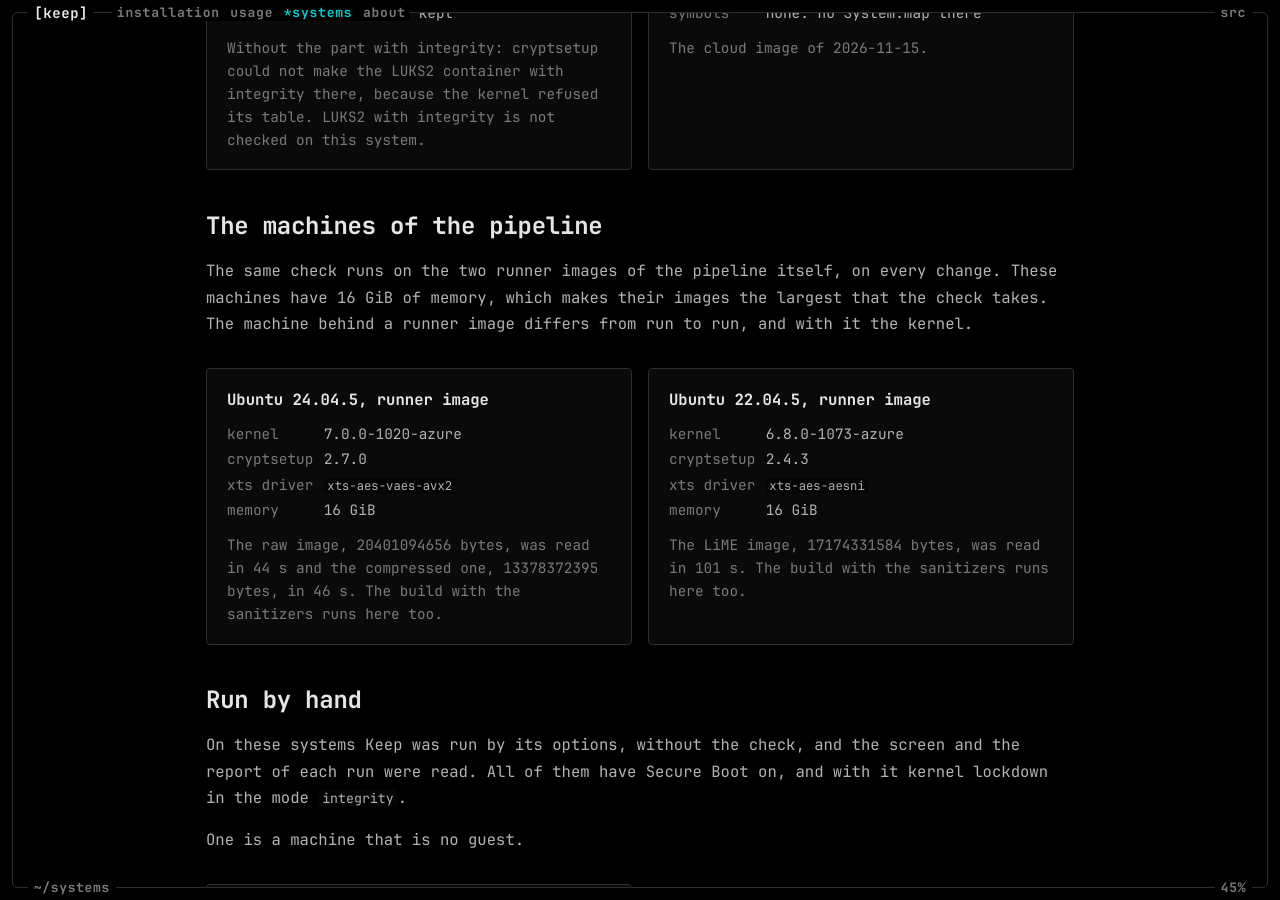
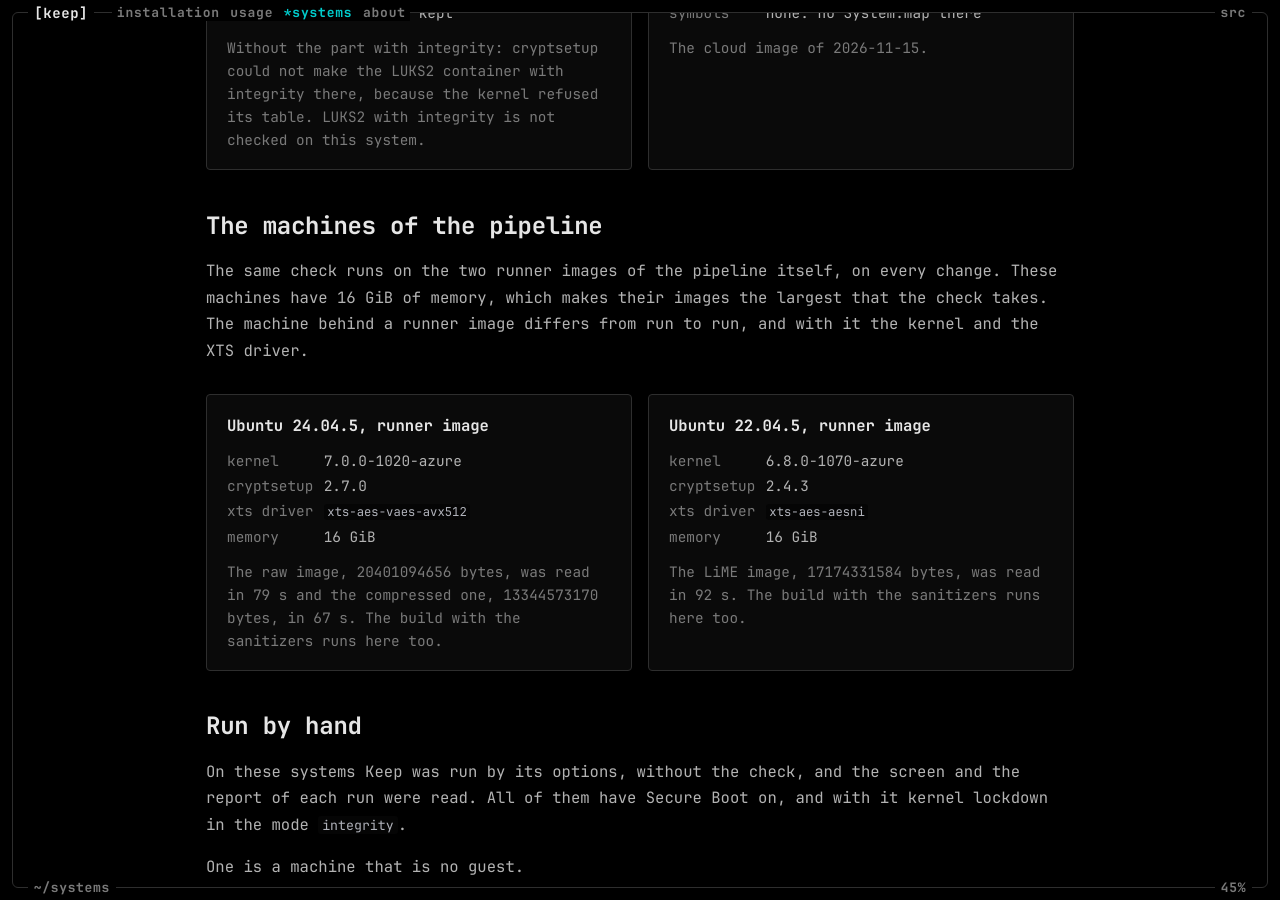
Before and after one commit to nafud/Keep, an MkDocs documentation site: the page built from docs/systems.md, in a window 1280 px wide and 900 px high, scrolled down 1840 px. Built offline with MkDocs 1.6.1 and Material for MkDocs 9.7.7, drawn with Linux system fonts in a browser that asks for light colours.

Commit message:
CLAUDE.md and the pages: the runs of 2.0 on ten distributions and two runner images
The ten guests and both runner images passed with keep 2.0, the runners also
with the build with the sanitizers. The pipeline and a second machine built
the same file from the commit, and the installation page names its SHA-256.

Co-Authored-By: Claude <noreply@anthropic.com>
Claude-Session: https://claude.ai/code/session_01N4kqerR8GUaUJxp37rcHA1

```diff
--- a/docs/systems.md
+++ b/docs/systems.md
@@ -109,7 +109,7 @@ The guests have 2 GiB of memory and boot with BIOS under KVM, so kernel lockdown
 
 ## The machines of the pipeline { #runners }
 
-The same check runs on the two runner images of the pipeline itself, on every change. These machines have 16 GiB of memory, which makes their images the largest that the check takes. The machine behind a runner image differs from run to run, and with it the kernel.
+The same check runs on the two runner images of the pipeline itself, on every change. These machines have 16 GiB of memory, which makes their images the largest that the check takes. The machine behind a runner image differs from run to run, and with it the kernel and the XTS driver.
 
 <div class="home-grid">
 <div class="system-card">
@@ -117,20 +117,20 @@ The same check runs on the two runner images of the pipeline itself, on every ch
 <dl>
 <dt>kernel</dt><dd>7.0.0-1020-azure</dd>
 <dt>cryptsetup</dt><dd>2.7.0</dd>
-<dt>xts driver</dt><dd><code>xts-aes-vaes-avx2</code></dd>
+<dt>xts driver</dt><dd><code>xts-aes-vaes-avx512</code></dd>
 <dt>memory</dt><dd>16 GiB</dd>
 </dl>
-<p>The raw image, 20401094656 bytes, was read in 44 s and the compressed one, 13378372395 bytes, in 46 s. The build with the sanitizers runs here too.</p>
+<p>The raw image, 20401094656 bytes, was read in 79 s and the compressed one, 13344573170 bytes, in 67 s. The build with the sanitizers runs here too.</p>
 </div>
 <div class="system-card">
 <span class="system-card-title">Ubuntu 22.04.5, runner image</span>
 <dl>
-<dt>kernel</dt><dd>6.8.0-1073-azure</dd>
+<dt>kernel</dt><dd>6.8.0-1070-azure</dd>
 <dt>cryptsetup</dt><dd>2.4.3</dd>
 <dt>xts driver</dt><dd><code>xts-aes-aesni</code></dd>
 <dt>memory</dt><dd>16 GiB</dd>
 </dl>
-<p>The LiME image, 17174331584 bytes, was read in 101 s. The build with the sanitizers runs here too.</p>
+<p>The LiME image, 17174331584 bytes, was read in 92 s. The build with the sanitizers runs here too.</p>
 </div>
 </div>
 
```
Also changed, not shown: CLAUDE.md (+50 -16 lines), docs/installation.md (+7 -1 lines), docs/usage.md (+1 -1 lines).
